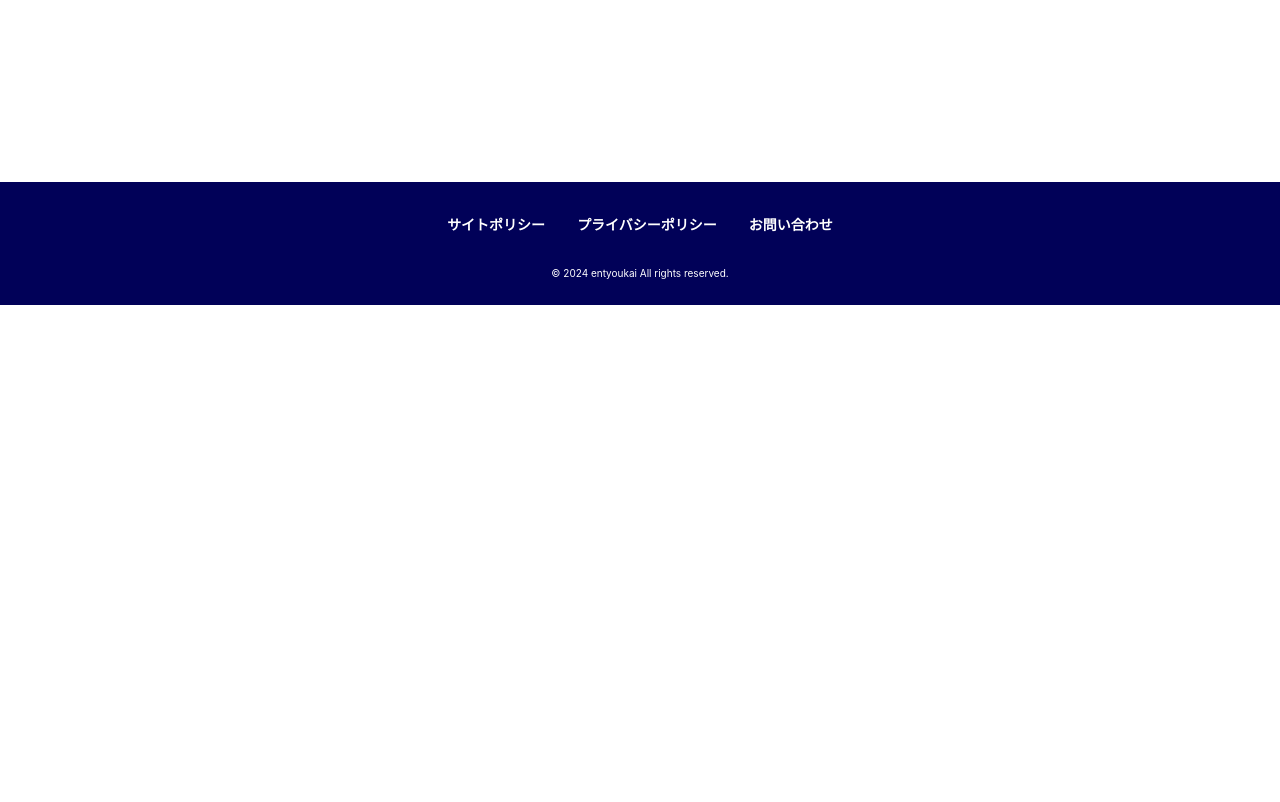
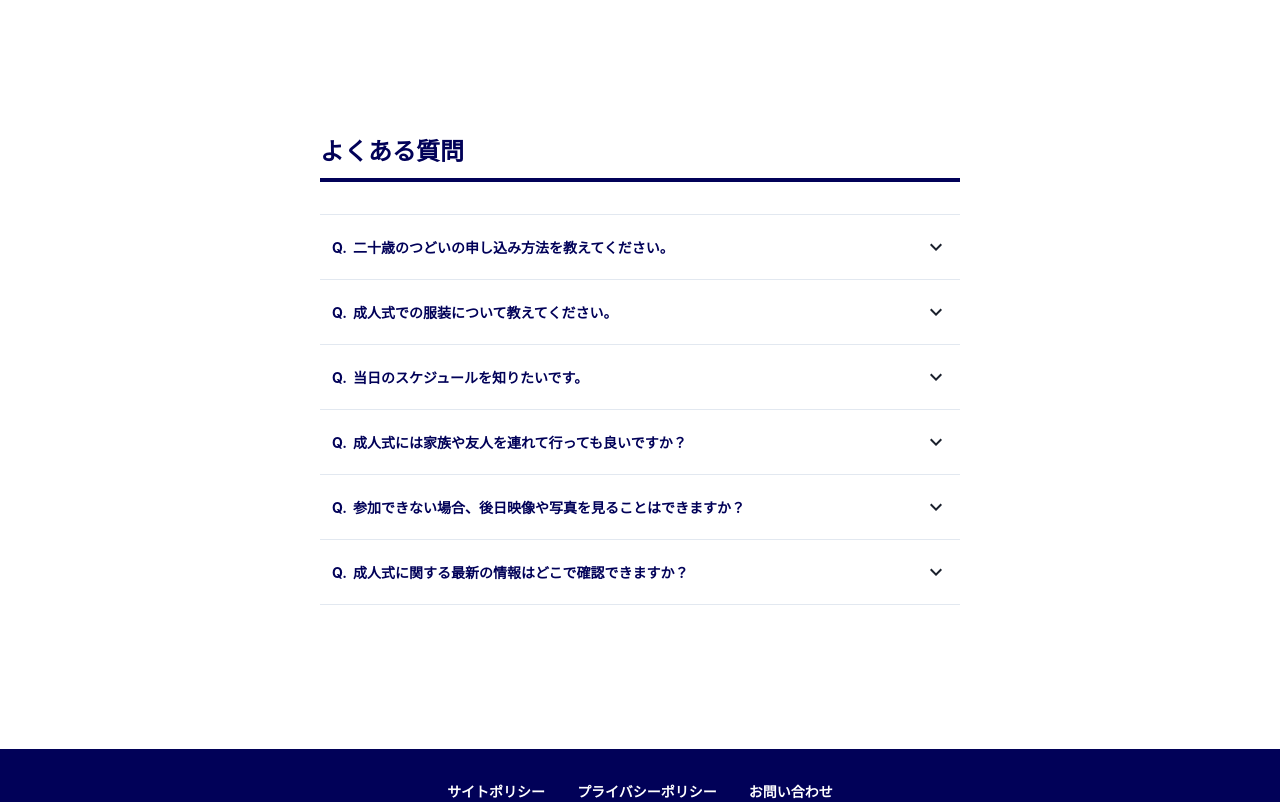
Before and after one commit to yushin-ito/Entyoukai, a React (Vite) app: page / in a window 1280 px wide. Shown: the part 2260-3062 px from the top of the page. Before the commit the page ends 2565 px from the top, so only its background shows below. Built offline with nearby package versions, Linux system fonts and the light colour scheme; no server answers; grey boxes are pictures that could not be loaded.

Commit message:
add: FAQを追加

```diff
--- /dev/null
+++ b/public/assets/contents/faq.json
@@ -0,0 +1,38 @@
+[
+  {
+    "question": "二十歳のつどいの申し込み方法を教えてください。",
+    "answer": "11月中に案内状を送付しております。",
+    "info": "※ 令和6年10月1日時点で朝日町に住民登録がある方へ案内状を郵送します。",
+    "path": ""
+  },
+  {
+    "question": "成人式での服装について教えてください。",
+    "answer": "自由な服装で参加可能です。",
+    "info": "※ ただし、ジーンズやスニーカーなどのカジュアルな服装は避けてください。",
+    "path": ""
+  },
+  {
+    "question": "当日のスケジュールを知りたいです。",
+    "answer": "詳細なスケジュールは当日までにご案内いたします。",
+    "info": "※ 参加者は開会式の30分前までにご着席をお願いします。",
+    "path": ""
+  },
+  {
+    "question": "成人式には家族や友人を連れて行っても良いですか？",
+    "answer": "家族や友人を連れて行くことは可能です。",
+    "info": "※ 座席数に限りがあるため、事前にお知らせください。",
+    "path": ""
+  },
+  {
+    "question": "参加できない場合、後日映像や写真を見ることはできますか？",
+    "answer": "式典の映像や写真は、後日こちらで公開する予定です。",
+    "info": "※ 映像・写真の閲覧には一部会員登録が必要な場合があります。",
+    "path": ""
+  },
+  {
+    "question": "成人式に関する最新の情報はどこで確認できますか？",
+    "answer": "公式サイトやSNSで随時更新しています。",
+    "info": "※ 天候やその他の理由で変更がある場合、公式サイトまたはSNSでお知らせいたします。",
+    "path": ""
+  }
+]
--- a/src/components/layouts/Countdown.tsx
+++ b/src/components/layouts/Countdown.tsx
@@ -3,7 +3,7 @@ import { Text, VStack, HStack } from "@chakra-ui/react";
 import { useInView } from "framer-motion";
 import MotionBox from "../elements/MotionBox";
 
-const targetDate = new Date("2025-01-08T00:00:00").getTime();
+const target = new Date("2025-01-08T00:00:00").getTime();
 
 const Countdown = () => {
   const ref = useRef(null);
@@ -11,7 +11,7 @@ const Countdown = () => {
 
   const clac = () => {
     const now = Date.now();
-    const diff = Math.max(targetDate - now, 0);
+    const diff = Math.max(target - now, 0);
 
     return {
       days: Math.floor(diff / (1000 * 60 * 60 * 24)),
--- /dev/null
+++ b/src/components/layouts/FAQLIst.tsx
@@ -0,0 +1,116 @@
+import {
+  Accordion,
+  AccordionItem,
+  AccordionButton,
+  AccordionPanel,
+  AccordionIcon,
+  VStack,
+  Text,
+  HStack,
+  TextProps,
+  Link,
+} from "@chakra-ui/react";
+import { FAQ } from "../../types";
+
+type TextWithLinkProps = {
+  path: string;
+  children: string;
+};
+
+const TextWithLink = ({
+  path,
+  children,
+  ...props
+}: TextWithLinkProps & TextProps) => {
+  if (!path || !children.includes("こちら")) {
+    return <Text {...props}>{children}</Text>;
+  }
+
+  const parts = children.split("こちら");
+  return (
+    <Text {...props}>
+      {parts[0]}
+      <Link px="1px" href={path}>
+        こちら
+      </Link>
+      {parts[1]}
+    </Text>
+  );
+};
+
+type FAQListProps = {
+  faq: FAQ[];
+};
+
+const FAQList = ({ faq }: FAQListProps) => {
+  return (
+    <Accordion w="100%" allowToggle>
+      {faq.map((item, index) => (
+        <AccordionItem key={index}>
+          {/* 質問 */}
+          <AccordionButton
+            px={{ base: "0", sm: "12px" }}
+            py={{ base: "16px", sm: "20px" }}
+            _hover={{ bg: "gray.50" }}
+            alignItems="center"
+            justifyContent="space-between"
+          >
+            <HStack
+              alignItems="flex-start"
+              spacing={{ base: "2px", sm: "6px" }}
+            >
+              <Text fontSize={{ base: "xs", sm: "sm" }} fontWeight="bold">
+                Q.
+              </Text>
+              <Text
+                textAlign="left"
+                fontSize={{ base: "xs", sm: "sm" }}
+                fontWeight="bold"
+              >
+                {item.question}
+              </Text>
+            </HStack>
+            <AccordionIcon
+              w={{ base: "16px", sm: "24px" }}
+              h={{ base: "16px", sm: "24px" }}
+            />
+          </AccordionButton>
+
+          {/* 回答 */}
+          <AccordionPanel px="12px" pb="4">
+            <VStack alignItems="flex-start" spacing="2">
+              <HStack
+                alignItems="flex-start"
+                spacing={{ base: "2px", sm: "6px" }}
+              >
+                <Text
+                  fontSize={{ base: "xs", sm: "sm" }}
+                  fontWeight="bold"
+                  color="red.500"
+                >
+                  A.
+                </Text>
+                <TextWithLink
+                  path={item.path}
+                  fontSize={{ base: "xs", sm: "sm" }}
+                  fontWeight="bold"
+                  color="red.500"
+                >
+                  {item.answer}
+                </TextWithLink>
+              </HStack>
+              <TextWithLink
+                path={item.path}
+                fontSize={{ base: "2xs", sm: "xs" }}
+              >
+                {item.info}
+              </TextWithLink>
+            </VStack>
+          </AccordionPanel>
+        </AccordionItem>
+      ))}
+    </Accordion>
+  );
+};
+
+export default FAQList;
--- /dev/null
+++ b/src/hooks/faq/index.ts
@@ -0,0 +1,9 @@
+import { useQuery } from "@tanstack/react-query";
+import axios from "axios";
+import { FAQ } from "../../types";
+
+export const useQueryFAQ = () =>
+  useQuery<FAQ[]>(["faq"], async () => {
+    const response = await axios.get("/assets/contents/faq.json");
+    return response.data;
+  });
--- a/src/pages/Top.tsx
+++ b/src/pages/Top.tsx
@@ -8,9 +8,12 @@ import ScrollToTopButton from "../components/elements/ScrollTopButton";
 import TableOfContents from "../components/layouts/TableOfContents";
 import { useQueryNews } from "../hooks/news";
 import NewsList from "../components/layouts/NewsList";
+import FAQList from "../components/layouts/FAQLIst";
+import { useQueryFAQ } from "../hooks/faq";
 
 const Top = () => {
   const { data: news } = useQueryNews();
+  const { data: faq } = useQueryFAQ();
 
   return (
     <VStack
@@ -28,6 +31,7 @@ const Top = () => {
           { id: "overview", title: "概要" },
           { id: "news", title: "お知らせ" },
           { id: "access", title: "アクセス" },
+          { id: "faq", title: "よくある質問" },
         ]}
       />
       <VStack w={{ base: "75%", sm: "50%" }} spacing={{ base: "10", sm: "24" }}>
@@ -47,6 +51,10 @@ const Top = () => {
           <SectionTitle title="アクセス" />
           <Access />
         </VStack>
+        <VStack id="faq" w="100%" spacing={{ base: "6", sm: "8" }}>
+          <SectionTitle title="よくある質問" />
+          {faq && <FAQList faq={faq} />}
+        </VStack>
       </VStack>
       <Footer />
     </VStack>
```
Also changed, not shown: src/types/index.d.ts (+8 -1 lines).
